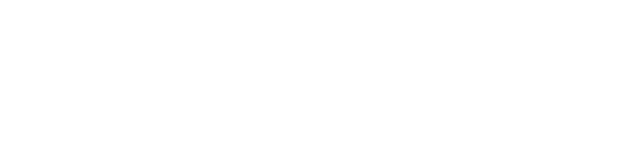
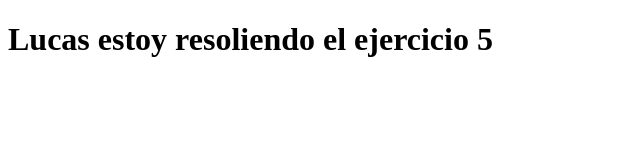
Before and after one commit to lucasrapa/gs-ecs-4, a plain HTML site: page index.html in a window 1280 px wide. Shown: the whole page, without its empty margins (0-640 px from the left). Drawn offline with Linux system fonts and the light colour scheme.

Commit message:
index modificado etiqueta h1

```diff
--- a/index.html
+++ b/index.html
@@ -7,6 +7,6 @@
     <title>Document</title>
 </head>
 <body>
-
+    <h1>Lucas estoy resoliendo el ejercicio 5 </h1>
 </body>
 </html>
```
